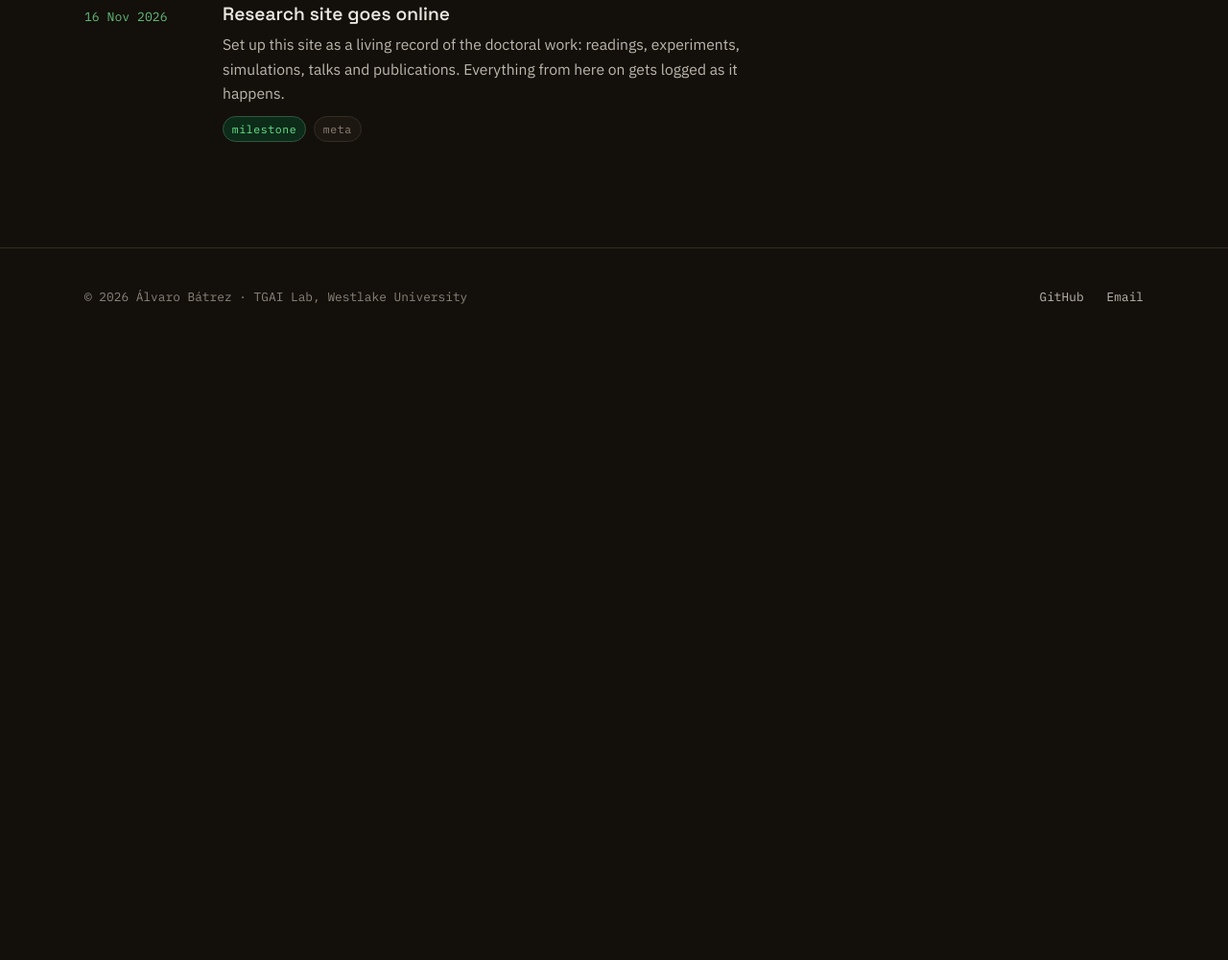
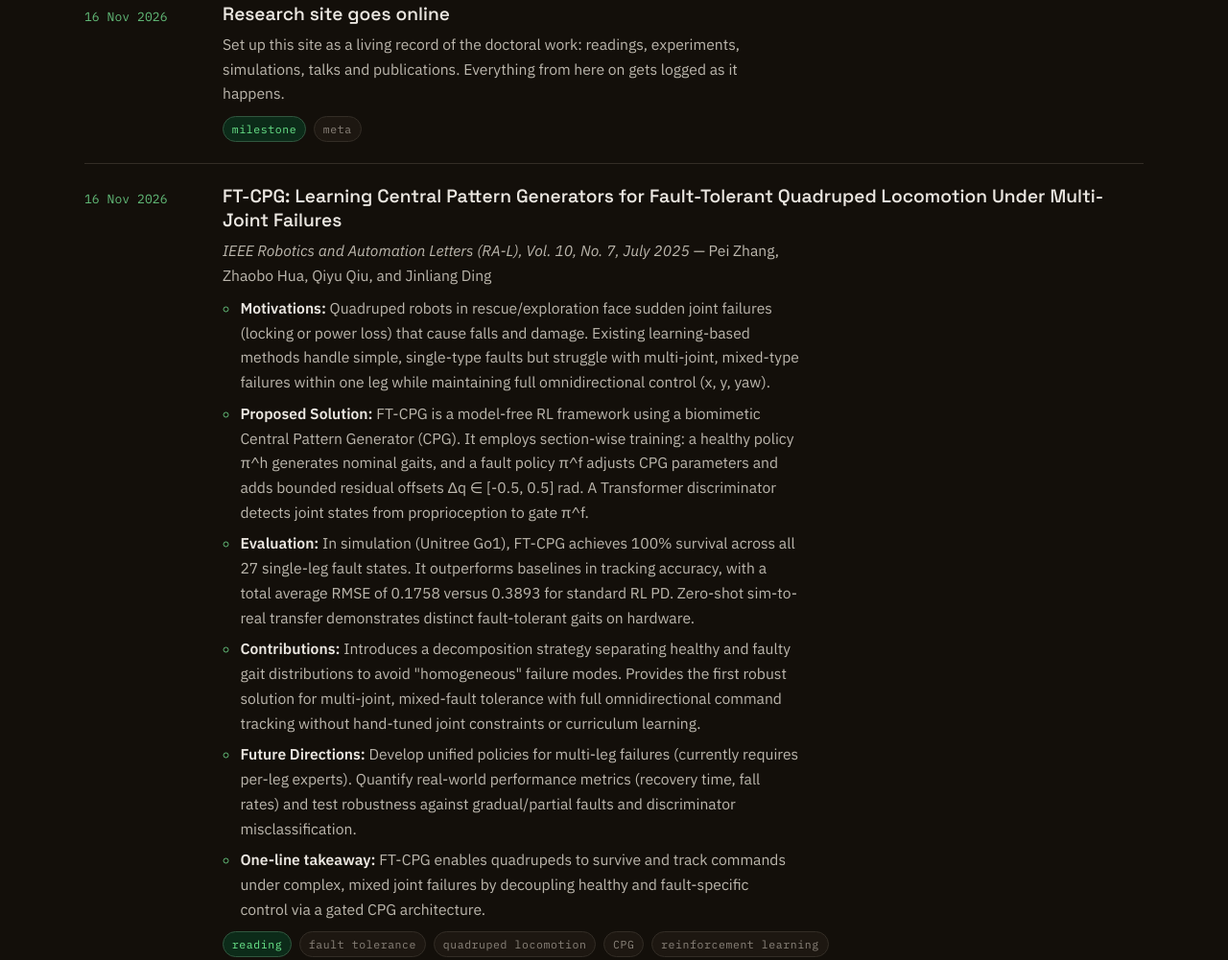
Before and after one commit to alvarobatrez/alvarobatrez.github.io, a plain HTML site: page index.html in a window 1280 px wide. Shown: the part 1213-2214 px from the top of the page at 96% size. Before the commit the page ends 1573 px from the top, so only its background shows below. Drawn offline with Linux system fonts and the light colour scheme.

Commit message:
Add FT-CPG reading entry; support structured points and images in entries

```diff
--- a/assets/css/style.css
+++ b/assets/css/style.css
@@ -239,6 +239,32 @@ main { flex: 1; }
 }
 .tag[data-kind] { color: var(--green); border-color: oklch(0.42 0.06 155); background: var(--green-soft); }
 
+/* ---------- reading entries: structured points + figures ---------- */
+.entry-points {
+  margin-top: 0.5rem;
+  padding-left: 1.15rem;
+  color: var(--ink-soft);
+  font-size: 0.98rem;
+  max-width: 64ch;
+}
+.entry-points li + li { margin-top: 0.4rem; }
+.entry-points li::marker { color: var(--green-dim); }
+.entry-points strong { color: var(--ink); font-weight: 600; }
+.entry-figure { margin-top: 1rem; max-width: 42rem; }
+.entry-figure img {
+  width: 100%;
+  display: block;
+  border: 1px solid var(--rule);
+  border-radius: 4px;
+  background: var(--paper-raised);
+}
+.entry-figure figcaption {
+  font-family: var(--mono);
+  font-size: 0.78rem;
+  color: var(--ink-faint);
+  margin-top: 0.45rem;
+}
+
 /* ---------- filter bar ---------- */
 .filter-bar {
   display: flex;
--- a/assets/js/content.js
+++ b/assets/js/content.js
@@ -43,16 +43,29 @@ const PUBLICATIONS = [
   // },
 ];
 
-/* ---- Reading: papers read, with short notes ---- */
+/* ---- Reading: papers read, with short notes.
+   Fields: date, title, authors, venue, body (prose), points (list of
+   {label, text}), image ({src, caption} — put files in assets/img/),
+   links ([{label, url}]). Only `date` and `title` are required. */
 const READING = [
-  // {
-  //   date: "2026-11-10",
-  //   title: "Attention Is All You Need",
-  //   authors: "Vaswani et al.",
-  //   venue: "NeurIPS 2017",
-  //   body: "Notes on what I took from it and why it matters for my work.",
-  //   links: [{ label: "Paper", url: "https://arxiv.org/abs/1706.03762" }],
-  // },
+  {
+    date: "2026-11-16",
+    title: "FT-CPG: Learning Central Pattern Generators for Fault-Tolerant Quadruped Locomotion Under Multi-Joint Failures",
+    authors: "Pei Zhang, Zhaobo Hua, Qiyu Qiu, and Jinliang Ding",
+    venue: "IEEE Robotics and Automation Letters (RA-L), Vol. 10, No. 7, July 2025",
+    points: [
+      { label: "Motivations", text: "Quadruped robots in rescue/exploration face sudden joint failures (locking or power loss) that cause falls and damage. Existing learning-based methods handle simple, single-type faults but struggle with multi-joint, mixed-type failures within one leg while maintaining full omnidirectional control (x, y, yaw)." },
+      { label: "Proposed Solution", text: "FT-CPG is a model-free RL framework using a biomimetic Central Pattern Generator (CPG). It employs section-wise training: a healthy policy π^h generates nominal gaits, and a fault policy π^f adjusts CPG parameters and adds bounded residual offsets Δq ∈ [-0.5, 0.5] rad. A Transformer discriminator detects joint states from proprioception to gate π^f." },
+      { label: "Evaluation", text: "In simulation (Unitree Go1), FT-CPG achieves 100% survival across all 27 single-leg fault states. It outperforms baselines in tracking accuracy, with a total average RMSE of 0.1758 versus 0.3893 for standard RL PD. Zero-shot sim-to-real transfer demonstrates distinct fault-tolerant gaits on hardware." },
+      { label: "Contributions", text: "Introduces a decomposition strategy separating healthy and faulty gait distributions to avoid \"homogeneous\" failure modes. Provides the first robust solution for multi-joint, mixed-fault tolerance with full omnidirectional command tracking without hand-tuned joint constraints or curriculum learning." },
+      { label: "Future Directions", text: "Develop unified policies for multi-leg failures (currently requires per-leg experts). Quantify real-world performance metrics (recovery time, fall rates) and test robustness against gradual/partial faults and discriminator misclassification." },
+      { label: "One-line takeaway", text: "FT-CPG enables quadrupeds to survive and track commands under complex, mixed joint failures by decoupling healthy and fault-specific control via a gated CPG architecture." },
+    ],
+    // To add an image: save the file in assets/img/ and uncomment the next line.
+    // image: { src: "assets/img/ft-cpg-architecture.png", caption: "Figure 2 — FT-CPG architecture" },
+    tags: ["fault tolerance", "quadruped locomotion", "CPG", "reinforcement learning"],
+    links: [],
+  },
 ];
 
 /* ---- Talks & presentations ---- */
--- a/assets/js/main.js
+++ b/assets/js/main.js
@@ -44,6 +44,16 @@
       const kindTag = it.kind ? `<span class="tag" data-kind="${esc(it.kind)}">${esc(it.kind)}</span>` : "";
       const tags = (it.tags || []).map((t) => `<span class="tag">${esc(t)}</span>`).join("");
       const venue = it.venue ? `<p><em>${esc(it.venue)}</em>${it.authors ? " — " + esc(it.authors) : ""}</p>` : "";
+      const points = it.points
+        ? `<ul class="entry-points">${it.points
+            .map((pt) => `<li><strong>${esc(pt.label)}:</strong> ${esc(pt.text)}</li>`)
+            .join("")}</ul>`
+        : "";
+      const figure = it.image
+        ? `<figure class="entry-figure"><img src="${esc(it.image.src)}" alt="${esc(it.image.caption || it.title)}" loading="lazy" />${
+            it.image.caption ? `<figcaption>${esc(it.image.caption)}</figcaption>` : ""
+          }</figure>`
+        : "";
       html += `
         <li class="entry" data-kind="${esc(it.kind || "")}">
           <span class="entry-date">${fmtDate(it.date)}</span>
@@ -51,6 +61,8 @@
             <h3>${esc(it.title)}</h3>
             ${venue}
             ${it.body ? `<p>${esc(it.body)}</p>` : ""}
+            ${points}
+            ${figure}
             ${linksHTML(it.links)}
             ${kindTag || tags ? `<div class="entry-tags">${kindTag}${tags}</div>` : ""}
           </div>
```
Also changed, not shown: 1 other file.
